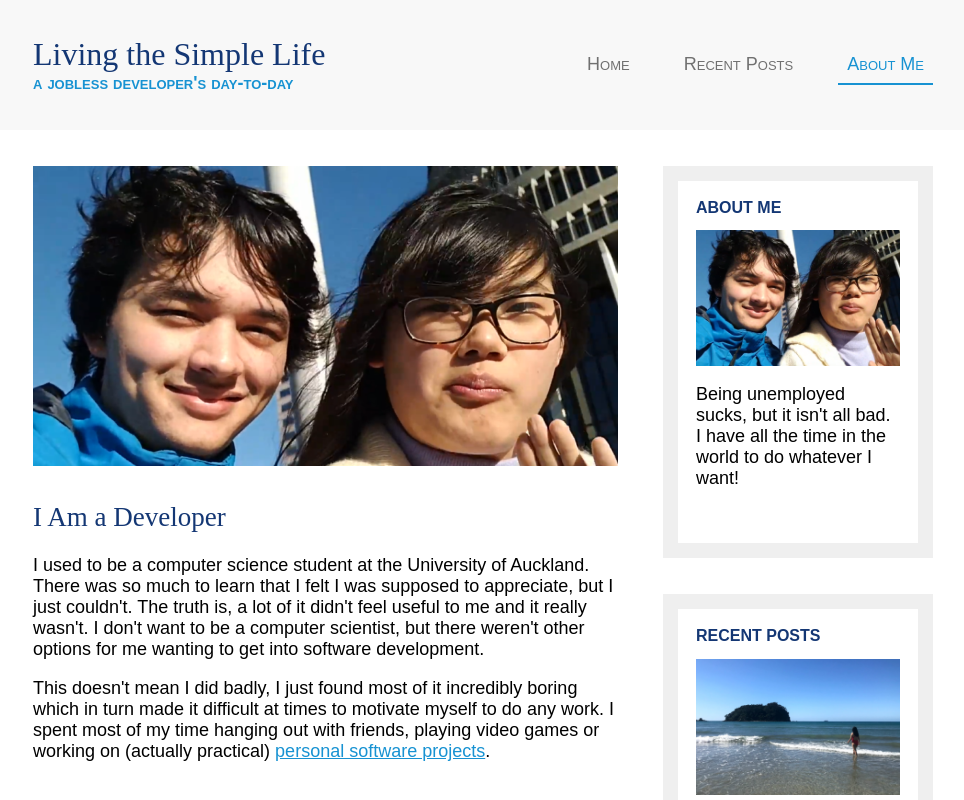
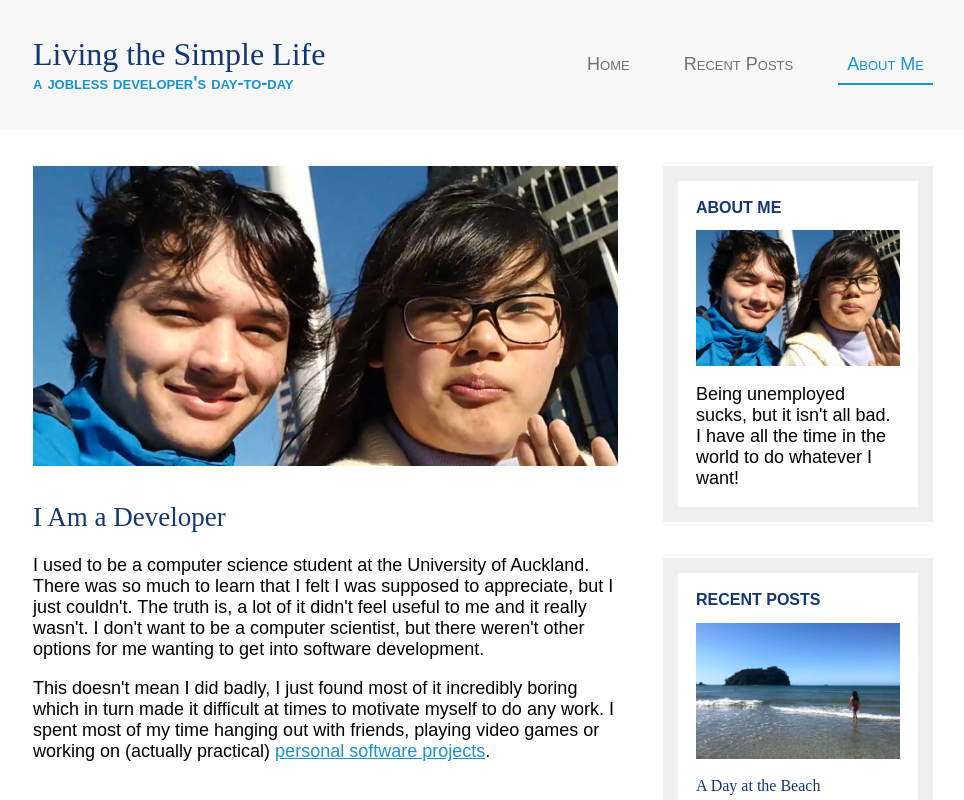
Before and after one commit to dbedggood/vue-practice, a Vue app in the folder responsive-blog/: page / in a window 1280 px wide. Both pictures are taken after a click on the link "About Me". Shown: the top 800 px of the page, without its empty margins (157-1121 px from the left). Built offline with nearby package versions, Linux system fonts and the light colour scheme.

Commit message:
Fix padding

```diff
--- a/responsive-blog/src/components/AboutMeContent.vue
+++ b/responsive-blog/src/components/AboutMeContent.vue
@@ -63,3 +63,9 @@
     </p>
   </div>
 </template>
+
+<style scoped>
+p:last-child {
+  padding-bottom: 2em;
+}
+</style>
--- a/responsive-blog/src/views/AboutMe.vue
+++ b/responsive-blog/src/views/AboutMe.vue
@@ -80,9 +80,3 @@ export default {
   }
 }
 </script>
-
-<style scoped>
-p:last-child {
-  padding-bottom: 2em;
-}
-</style>
```
